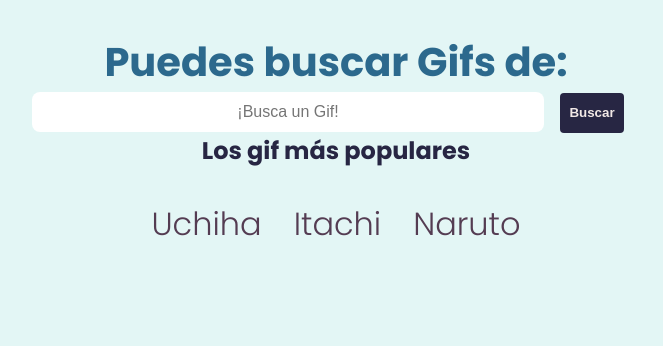
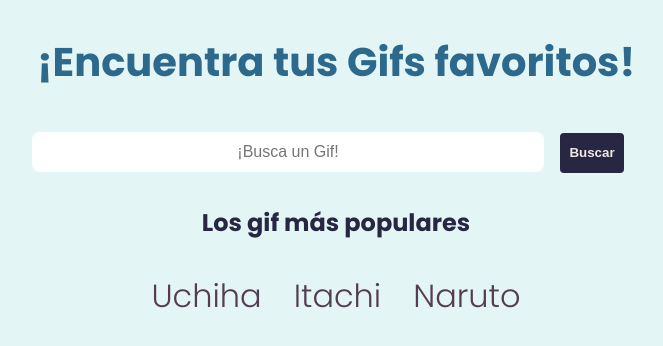
Before and after one commit to stivenm16/giffy, a React (Create React App) app: page / in a window 1280 px wide. Shown: the top 346 px of the page, without its empty margins (304-967 px from the left). Built offline with nearby package versions, Linux system fonts and the light colour scheme; no server answers; the HTML template or start-up script is replaced by a standard one.

Commit message:
home update

```diff
--- a/src/App.js
+++ b/src/App.js
@@ -23,7 +23,7 @@ function App() {
       <section className='App-content'>
 
       <div className='nav-bar'>
-        <h1>Puedes buscar Gifs de:</h1>
+        <h1>¡Encuentra tus Gifs favoritos!</h1>
 
 
         <Link to='/'>
--- a/src/components/ListOfGifs/listofgifs.css
+++ b/src/components/ListOfGifs/listofgifs.css
@@ -1,7 +1,7 @@
 :root {
     --gridList-column: 250px;
     --gridList-rows: 250px;
-    --gridList-gap: 6.5rem;
+    --gridList-gap: 4.5rem;
   }
 
   .gifs-container {
--- a/src/pages/Home/home.css
+++ b/src/pages/Home/home.css
@@ -1,4 +1,4 @@
-/* .input-search{
-    height: 1rem;
-    width: 10%;
-} */
+.searcher-form{
+    margin-top: 2.5rem;
+    margin-bottom: 2rem;
+}
--- a/src/pages/Home/index.js
+++ b/src/pages/Home/index.js
@@ -2,6 +2,7 @@ import React, { useState } from 'react'
 import { Link, useLocation } from 'wouter'
 import useGifs from '../../hooks/useGifs'
 import Gif from '../../components/Gif'
+import './home.css'
 
 const POPULAR_GIFS = ['Uchiha', 'Itachi', 'Naruto']
 
@@ -23,7 +24,7 @@ function Home() {
   }
   return (
     <div>
-      <form onSubmit={handleSubmit} >
+      <form onSubmit={handleSubmit} className='searcher-form'>
 
         <input
         placeholder='¡Busca un Gif!'
--- a/src/styles/navbar.css
+++ b/src/styles/navbar.css
@@ -24,7 +24,7 @@ h1{
     display: flex;
     justify-content: center;
     align-items: center;
-    margin-bottom: 8rem;
+    margin-bottom: 4.5rem;
     gap: 2rem;
 }
 
```
